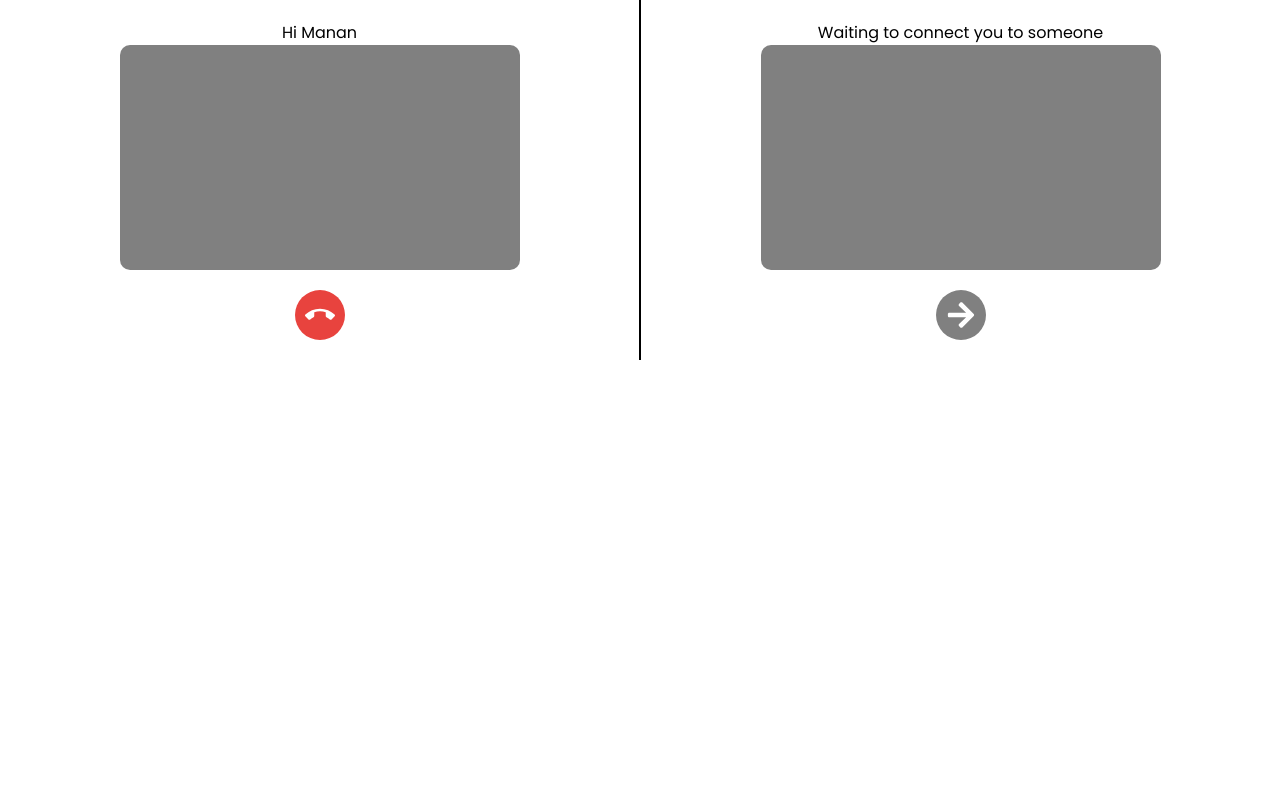
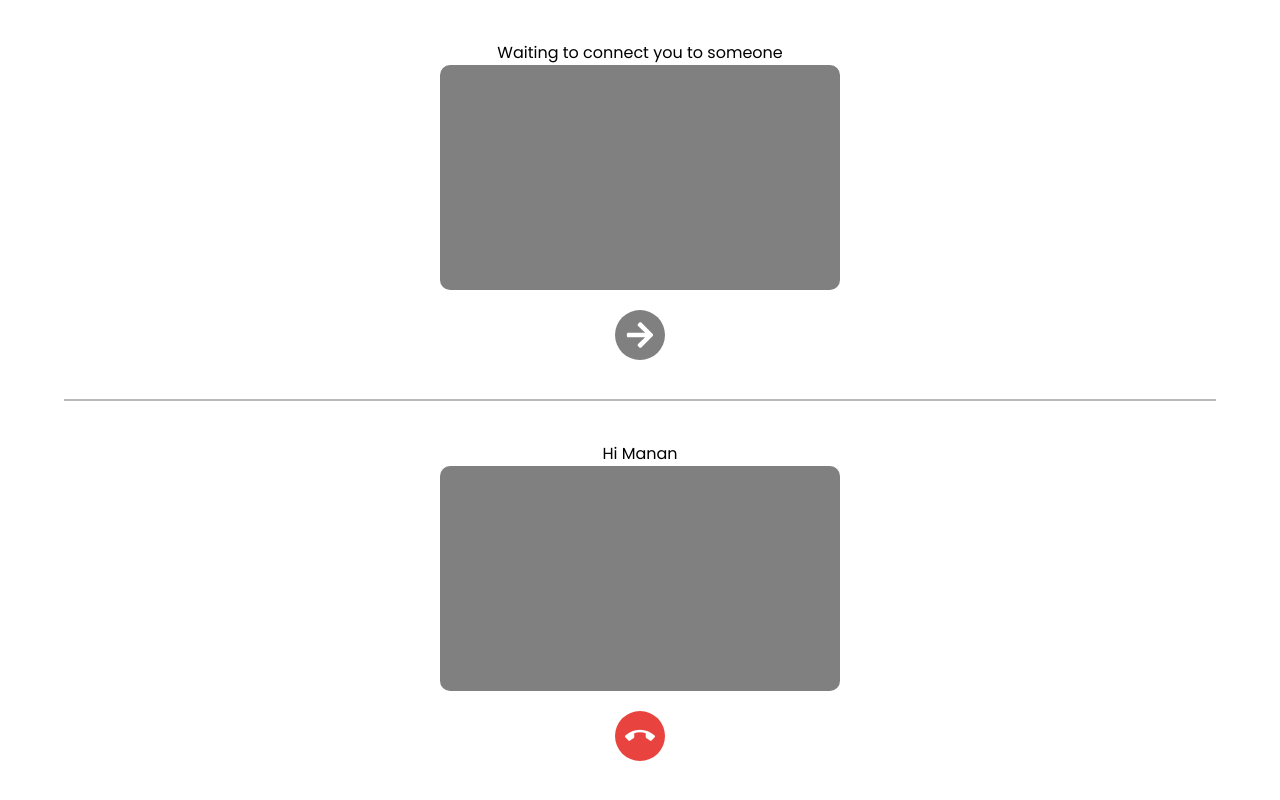
Before and after one commit to devxmanan/SoulMagle-frontend, a React (Vite) app: page /home in a window 1280 px wide. Both pictures are taken after a click on the button "Connect". Built offline with nearby package versions, Linux system fonts and the light colour scheme; no server answers.

Commit message:
enhanced ui

```diff
--- a/src/App.css
+++ b/src/App.css
@@ -3,6 +3,7 @@
 * {
   margin: 0;
   padding: 0;
+  box-sizing: border-box;
 }
 body {
   font-family: 'Poppins', Arial, Helvetica, sans-serif;
@@ -42,7 +43,7 @@ body {
   align-items: center;
   transition: background 0.5s;
 }
-input{
+input {
   padding: 0.5rem;
   border: none;
   background-color: rgb(197, 197, 197);
@@ -62,7 +63,7 @@ input{
   transition: background 0.5s;
 }
 
-.button:hover{
+.button:hover {
   opacity: 0.9;
 }
 
@@ -70,3 +71,41 @@ input{
   background: #6a11cb;
   color: white;
 }
+
+.room {
+  display: flex;
+  flex-direction: column;
+  height: 100vh;
+  width: 100vw;
+  overflow: hidden;
+  align-items: center;
+  justify-content: center;
+}
+
+.videos_after_connection {
+  background-color: grey;
+  align-items: center;
+  justify-content: center;
+  border-radius: 10px;
+  aspect-ratio: 16/9;
+}
+.userMe {
+  width: 90%;
+  height: 50%;
+  display: flex;
+  flex-direction: column;
+  align-items: center;
+  justify-content: center;
+  border-top: 1px solid rgb(185, 185, 185);
+  padding: 20px;
+}
+.userRandom {
+  width: 90%;
+  height: 50%;
+  display: flex;
+  flex-direction: column;
+  align-items: center;
+  justify-content: center;
+  border-bottom: 1px solid rgb(185, 185, 185);
+  padding: 20px;
+}
--- a/src/components/Room.tsx
+++ b/src/components/Room.tsx
@@ -15,7 +15,7 @@ export const Room = ({
     name: string,
     localAudioTrack: MediaStreamTrack | null,
     localVideoTrack: MediaStreamTrack | null,
-    endCall: ()=>void,
+    endCall: () => void,
 }) => {
     // const [searchParams, setSearchParams] = useSearchParams();
     const [lobby, setLobby] = useState(true);
@@ -207,16 +207,17 @@ export const Room = ({
         }
     }, [localVideoRef])
 
-    return <div style={{ display: "flex" }}>
-        <div style={{ width: "50%", display: "flex", flexDirection: "column", alignItems: "center", justifyContent: "center", borderRight: "1px solid black", padding: "20px" }}>
+    return <div className="room">
+        <div className="userRandom" >
+            {lobby ? "Waiting to connect you to someone" : "connected successfully"}
+            <video className="videos_after_connection" autoPlay width={400} height={"auto"} ref={remoteVideoRef} />
+            <button style={{ height: "50px", width: "50px", borderRadius: "40px", border: "none", fontSize: "30px", backgroundColor: "grey", color: "white", display: "flex", alignItems: "center", justifyContent: "center", marginTop: "20px", cursor: "pointer" }}><FaArrowRight /></button>
+        </div>
+        <div className="userMe" >
             Hi {name}
-            <video style={{ backgroundColor: "grey", alignItems: "center", justifyContent: "center", borderRadius: "10px", aspectRatio: "16/9" }} autoPlay width={400} height={"auto"} ref={localVideoRef} />
+            <video className="videos_after_connection" autoPlay width={400} height={"auto"} ref={localVideoRef} />
             <button onClick={endCall} style={{ height: "50px", width: "50px", borderRadius: "40px", border: "none", fontSize: "30px", backgroundColor: "#e8433e", color: "white", display: "flex", alignItems: "center", justifyContent: "center", marginTop: "20px", cursor: "pointer" }}><MdCallEnd /></button>
         </div>
-        <div style={{ width: "50%", display: "flex", flexDirection: "column", alignItems: "center", justifyContent: "center", borderLeft: "1px solid black", padding: "20px" }}>
-            {lobby ? "Waiting to connect you to someone" : "connected successfully"}
-            <video style={{ backgroundColor: "grey", alignItems: "center", justifyContent: "center", borderRadius: "10px", aspectRatio: "16/9", }} autoPlay width={400} height={"auto"} ref={remoteVideoRef} />
-            <button style={{ height: "50px", width: "50px", borderRadius: "40px", border: "none", fontSize: "30px", backgroundColor: "grey", color: "white", display: "flex", alignItems: "center", justifyContent: "center", marginTop: "20px", cursor: "pointer" }}><FaArrowRight /></button>
-        </div>
+
     </div>
 }
```
